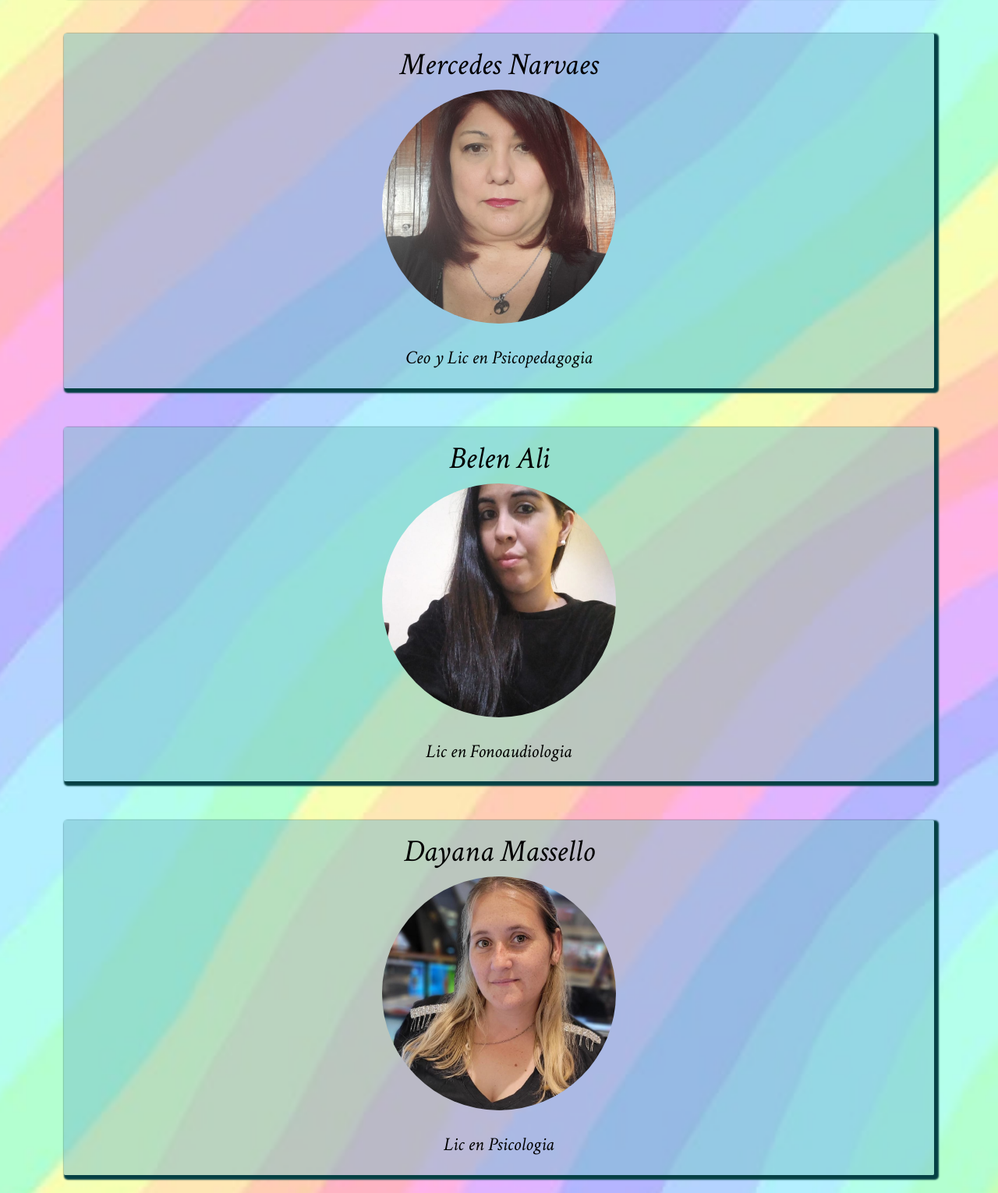
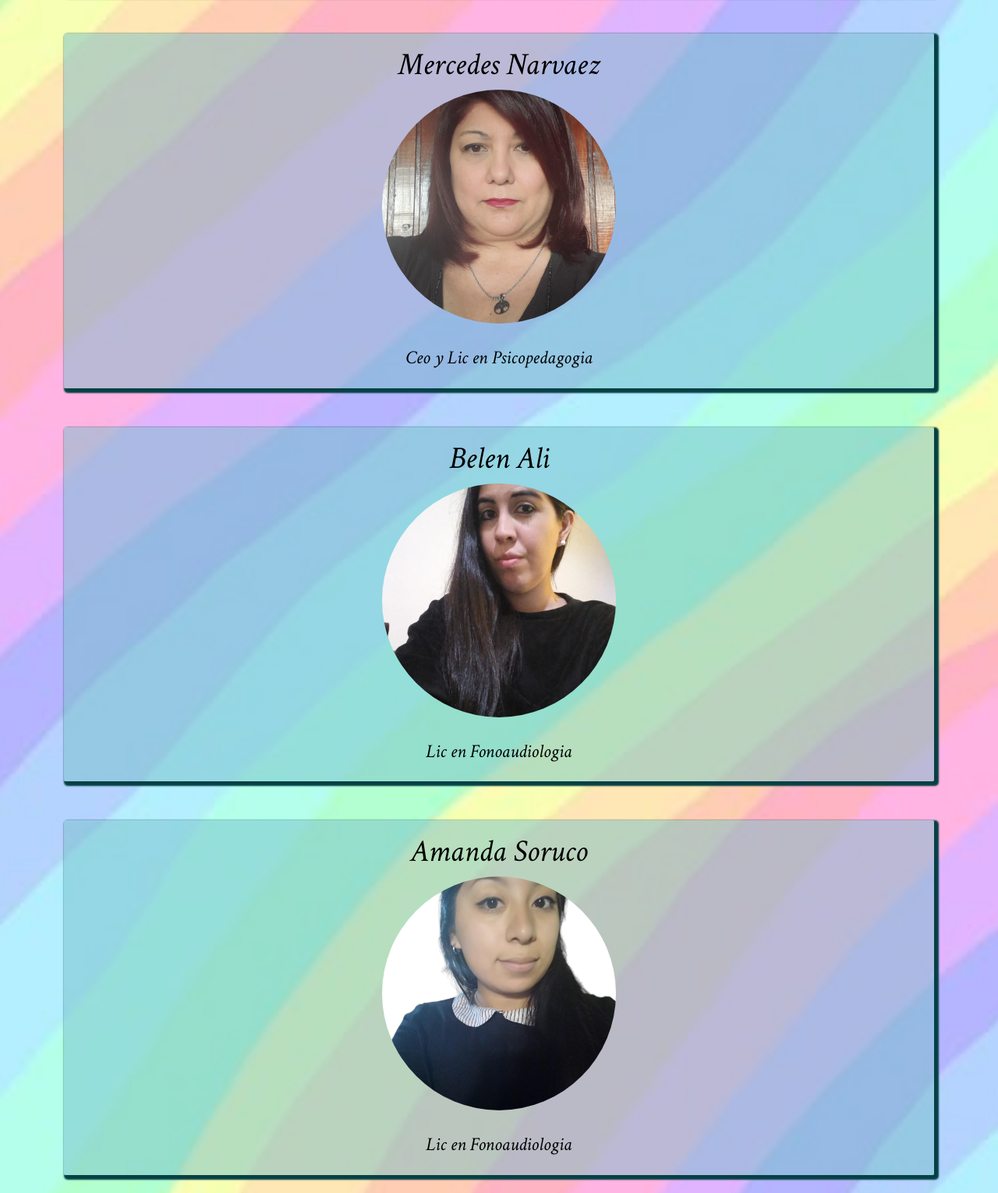
Before and after one commit to gabyepstein4122/Munay, a plain HTML site: page pags/profesionales.html in a window 1280 px wide. Shown: the part 830-2360 px from the top of the page at 78% size. Drawn offline with nearby package versions, Linux system fonts and the light colour scheme.

Commit message:
ultima act 25/06

```diff
--- a/pags/profesionales.html
+++ b/pags/profesionales.html
@@ -49,7 +49,7 @@
         </div>
         <div class="container item-profesional">
           <div class="p-3 m-1 text-center d-flex flex-column align-items-center">
-            <h1 class="m-b-5">Mercedes Narvaes</h1>
+            <h1 class="m-b-5">Mercedes Narvaez</h1>
             <div class="imagen-circular">
               <img src="../images/profesionales/mercedesnarvaes.jpeg" alt="profesional">
             </div>
@@ -58,9 +58,18 @@
         </div>
         <div class="container item-profesional">
           <div class="p-3 m-1 text-center d-flex flex-column align-items-center">
-           <h1 class="m-b-5">Belen Ali</h1>
+            <h1 class="m-b-5">Belen Ali</h1>
             <div class="imagen-circular d-flex">
               <img src="../images/profesionales/belenali.jpeg" alt="profesional">
+            </div>
+            <h4>Lic en Fonoaudiologia</h4>
+          </div>
+        </div>
+        <div class="container item-profesional">
+          <div class="p-3 m-1 text-center d-flex flex-column align-items-center">
+            <h1 class="m-b-5">Amanda Soruco</h1>
+            <div class="imagen-circular d-flex">
+              <img src="../images/profesionales/amandasoruco.jpeg" alt="profesional">
             </div>
             <h4>Lic en Fonoaudiologia</h4>
           </div>
```
Also changed, not shown: index.html (+2 -5 lines), images/profesionales/amandasoruco.jpeg (added).
